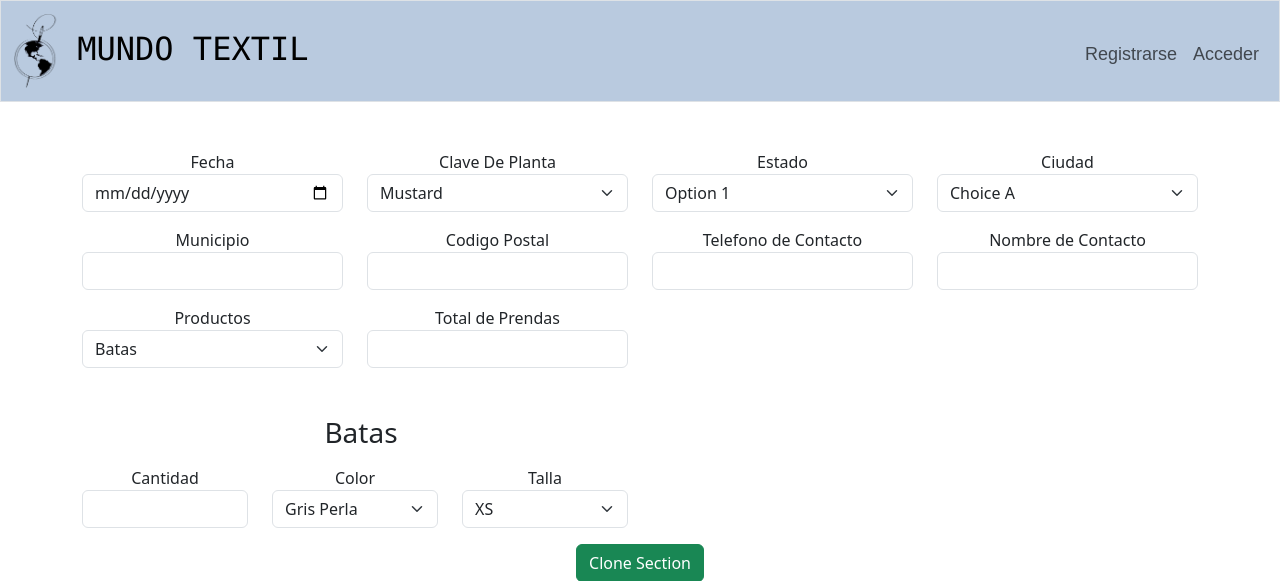
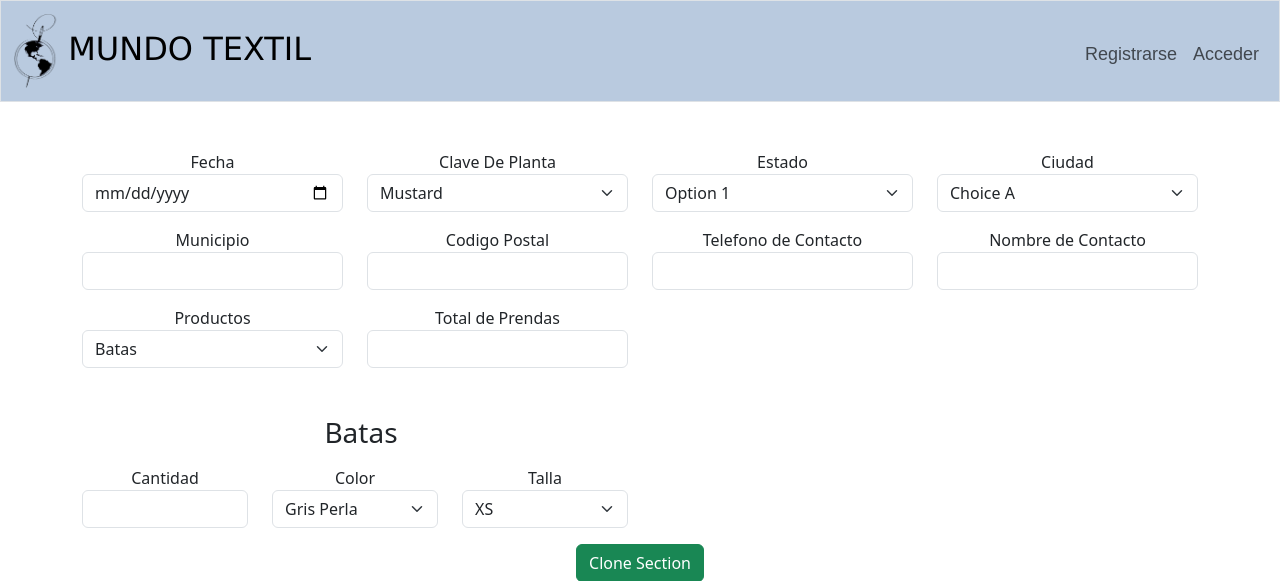
Before and after one commit to Vizard16/CS50-Final-project, a Flask app: page /release in a window 1280 px wide. Shown: the top 581 px of the page. Run offline with Flask 3, Linux system fonts and the light colour scheme; some libraries are stand-ins or nearby versions.

Commit message:
Update styles.css

```diff
--- a/static/styles.css
+++ b/static/styles.css
@@ -2,7 +2,7 @@
 nav .navbar-brand
 {
     font-size: xx-large;
-    font-family: 'Monaco', Monospace;
+    font-family: 'Verdana', Monospace;
 }
 
 /* Font type for navigation links */
```
